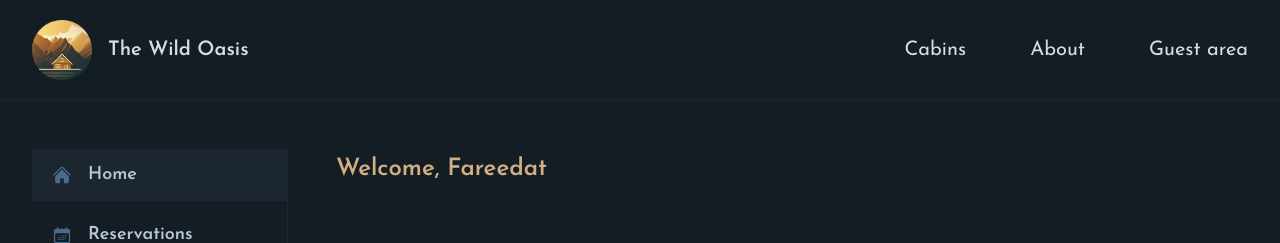
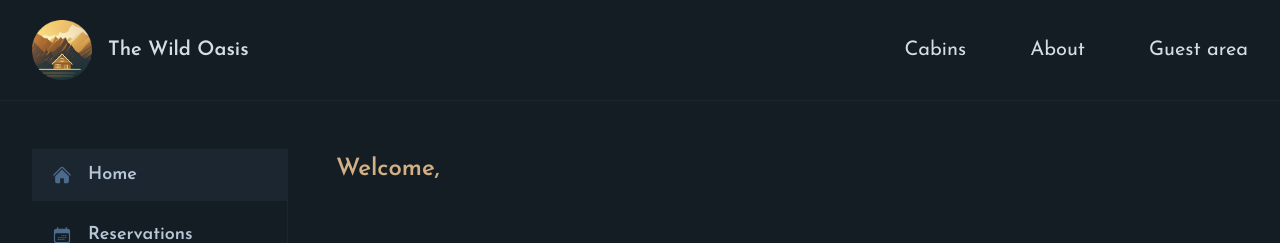
Before and after one commit to rezis-work/fotel-website, a Next.js app: page /account in a window 1280 px wide. Shown: the top 243 px of the page. Built offline with nearby package versions, Linux system fonts and the light colour scheme; no server answers.

Commit message:
implement middlware for authorazation

```diff
--- a/app/_lib/auth.js
+++ b/app/_lib/auth.js
@@ -8,6 +8,11 @@ const authConfig = {
       clientSecret: process.env.AUTH_GOOGLE_SECRET,
     }),
   ],
+  callbacks: {
+    authorized({ auth, request }) {
+      return !!auth?.user;
+    },
+  },
 };
 
 export const {
--- a/app/account/page.js
+++ b/app/account/page.js
@@ -1,11 +1,15 @@
+import { auth } from "../_lib/auth";
+
 export const metadata = {
   title: "Guests area",
 };
 
-const Page = () => {
+const Page = async () => {
+  const session = await auth();
+  console.log(session);
   return (
     <h2 className="font-semibold text-2xl text-accent-400 mb-7">
-      Welcome, Fareedat
+      Welcome, {session?.user?.name}
     </h2>
   );
 };
```
Also changed, not shown: middleware.js (added, +12 -0 lines).
